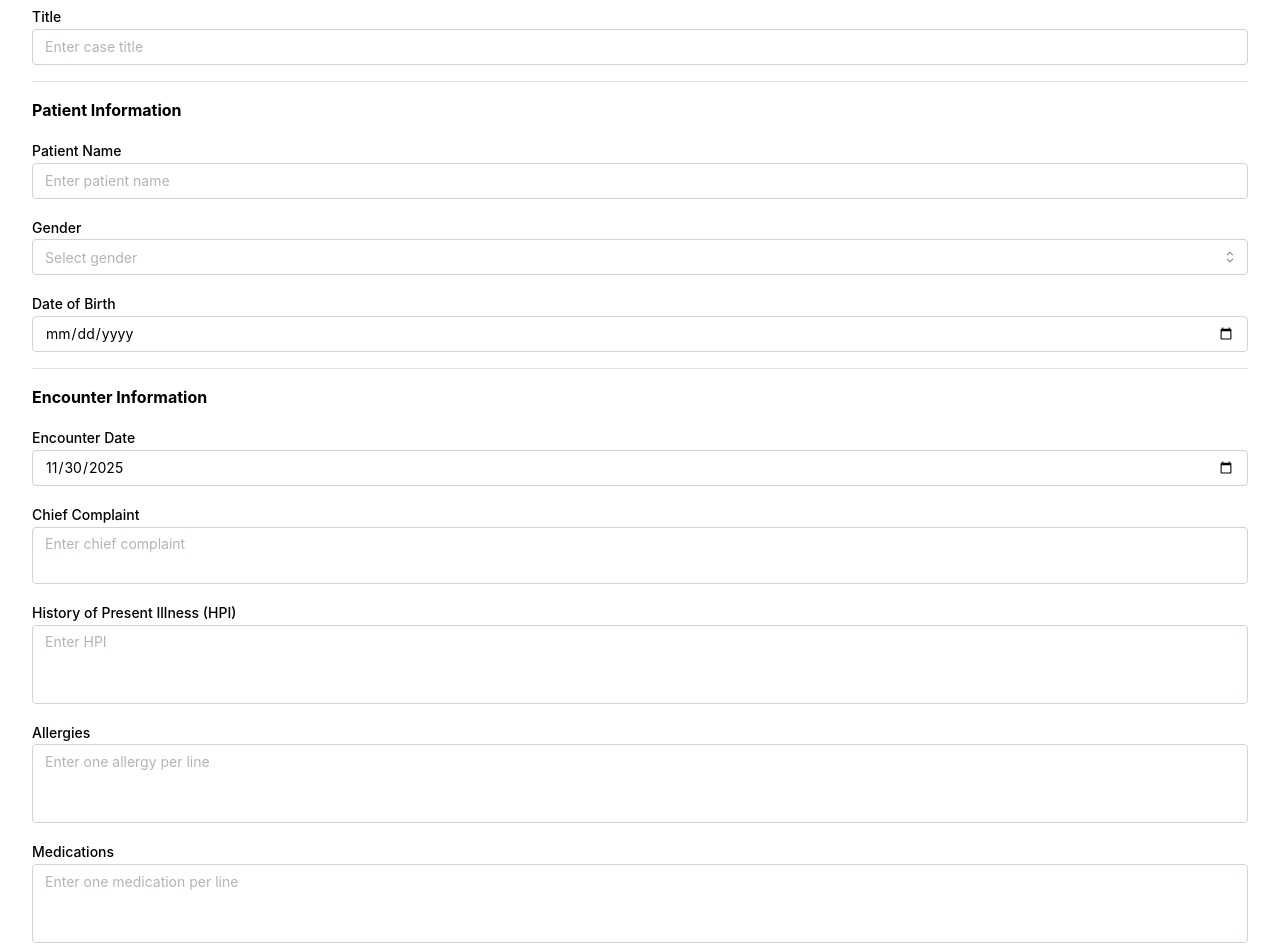
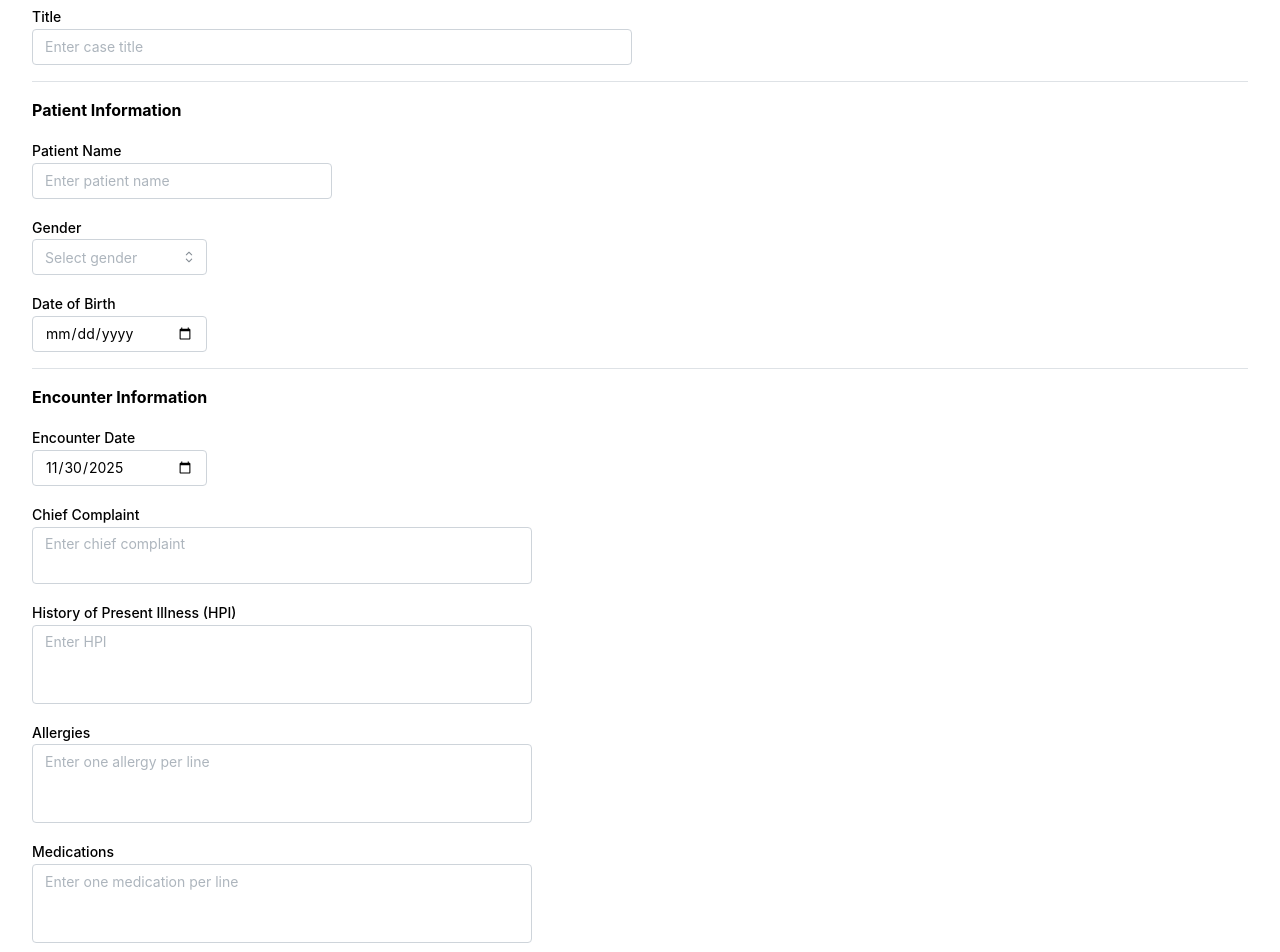
Before and after one commit to xprimarycare/case-manager, a React (Vite) app: page /create in a window 1280 px wide. Shown: the part 80-1032 px from the top of the page. Built offline with nearby package versions, Linux system fonts and the light colour scheme; no server answers.

Commit message:
adjust widths of fields

```diff
--- a/src/CaseCreator.tsx
+++ b/src/CaseCreator.tsx
@@ -288,6 +288,7 @@ const CaseCreator = () => {
                         placeholder="Enter case title"
                         disabled={isFormDisabled}
                         {...form.getInputProps("title")}
+                        maw={600}
                     />
 
                     <Divider />
@@ -300,6 +301,7 @@ const CaseCreator = () => {
                                 placeholder="Enter patient name"
                                 disabled={isFormDisabled}
                                 {...form.getInputProps("patient.name")}
+                                maw={300}
                             />
                             <Select
                                 label="Gender"
@@ -314,12 +316,14 @@ const CaseCreator = () => {
                                 {...form.getInputProps("patient.gender")}
                                 clearable
                                 searchable
+                                maw={175}
                             />
                             <TextInput
                                 label="Date of Birth"
                                 type="date"
                                 disabled={isFormDisabled}
                                 {...form.getInputProps("patient.dateOfBirth")}
+                                maw={175}
                             />
                         </Stack>
                     </Stack>
@@ -334,6 +338,7 @@ const CaseCreator = () => {
                                 type="date"
                                 disabled={isFormDisabled}
                                 {...form.getInputProps("encounterDate")}
+                                maw={175}
                             />
                             <Textarea
                                 label="Chief Complaint"
@@ -342,6 +347,7 @@ const CaseCreator = () => {
                                 autosize
                                 disabled={isFormDisabled}
                                 {...form.getInputProps("chiefComplaint")}
+                                maw={500}
                             />
                             <Textarea
                                 label="History of Present Illness (HPI)"
@@ -350,6 +356,7 @@ const CaseCreator = () => {
                                 autosize
                                 disabled={isFormDisabled}
                                 {...form.getInputProps("hpi")}
+                                maw={500}
                             />
                             <Textarea
                                 label="Allergies"
@@ -358,6 +365,7 @@ const CaseCreator = () => {
                                 autosize
                                 disabled={isFormDisabled}
                                 {...form.getInputProps("allergies")}
+                                maw={500}
                             />
                             <Textarea
                                 label="Medications"
@@ -366,6 +374,7 @@ const CaseCreator = () => {
                                 autosize
                                 disabled={isFormDisabled}
                                 {...form.getInputProps("medications")}
+                                maw={500}
                             />
                             <Textarea
                                 label="Conditions"
@@ -374,6 +383,7 @@ const CaseCreator = () => {
                                 autosize
                                 disabled={isFormDisabled}
                                 {...form.getInputProps("conditions")}
+                                maw={500}
                             />
                         </Stack>
                     </Stack>
```
